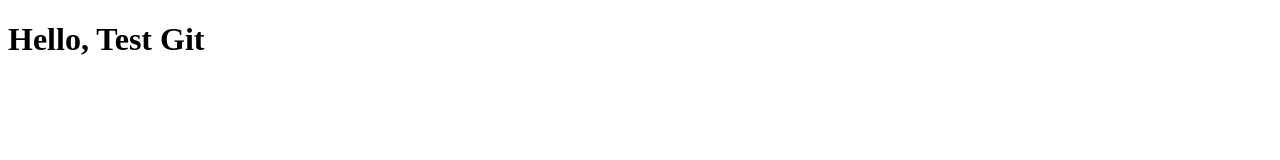
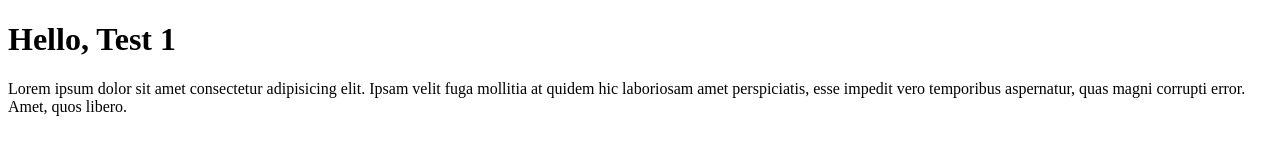
Before and after one commit to Voraprot/MyWeb, a plain HTML site: page index.html in a window 1280 px wide. Drawn offline with Linux system fonts and the light colour scheme.

Commit message:
adding new paragraphs

```diff
--- a/index.html
+++ b/index.html
@@ -3,9 +3,10 @@
 <head>
     <meta charset="UTF-8">
     <meta name="viewport" content="width=device-width, initial-scale=1.0">
-    <title>Document</title>
+    <title>Page Title 2</title>
 </head>
 <body>
-    <h1>Hello, Test Git</h1>
+    <h1>Hello, Test 1</h1>
+    <p>Lorem ipsum dolor sit amet consectetur adipisicing elit. Ipsam velit fuga mollitia at quidem hic laboriosam amet perspiciatis, esse impedit vero temporibus aspernatur, quas magni corrupti error. Amet, quos libero.</p>
 </body>
 </html>
```
